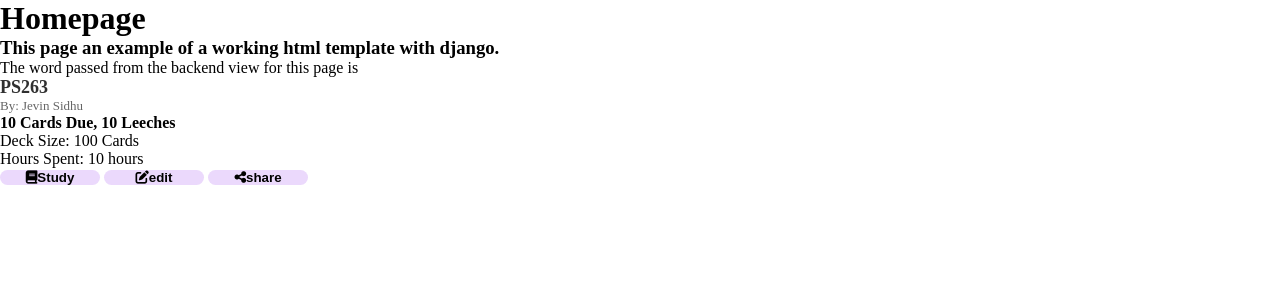
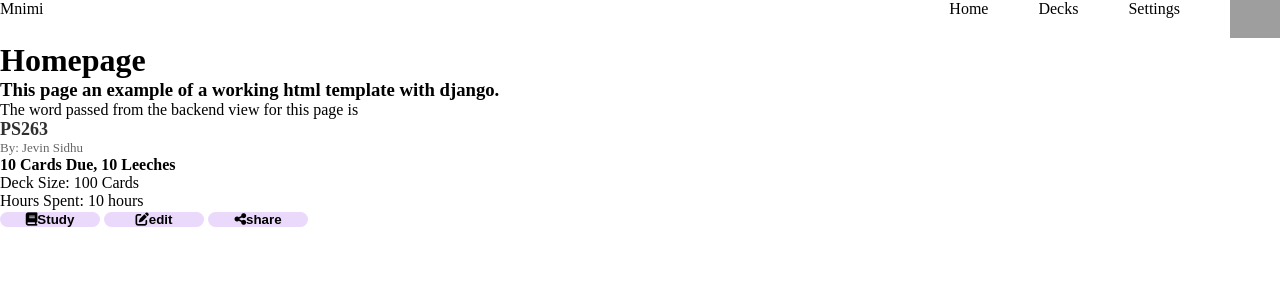
Before and after one commit to LaurierCS/Mnimi, a Django app: template templates/app/homepage.html in a window 1280 px wide. Shown: the top 300 px of the page. Run offline with Django 3.2, Linux system fonts and the light colour scheme; the template is opened without the code that fills it, so the values that code supplies are empty; some libraries are stand-ins or nearby versions; grey boxes are pictures that could not be loaded.

Commit message:
Rebase master

```diff
--- a/static/css/main.css
+++ b/static/css/main.css
@@ -4,39 +4,71 @@
   padding: 0;
   border: 0;
 }
-.course{
+.course {
   font-weight: bold;
   color: rgb(48, 48, 48);
   font-size: large;
 }
-.creator{
+.creator {
   font-size: small;
   opacity: 60%;
 }
-.cards{
+.cards {
   font-weight: bold;
 }
-.decksize{
+.decksize {
   font-weight: bold;
 }
-.hoursspent{
+.hoursspent {
   font-weight: bold;
 }
-.study{
+.study {
   font-weight: bold;
-    background-color: #EBD9FC;
+  background-color: #ebd9fc;
   border-radius: 50px;
   width: 100px;
 }
-.edit{
+.edit {
   font-weight: bold;
-    background-color: #EBD9FC;
-    border-radius: 50px;
-    width: 100px;;
-}
-.share{
-    font-weight: bold;
-    background-color: #EBD9FC;
+  background-color: #ebd9fc;
   border-radius: 50px;
   width: 100px;
 }
+.share {
+  font-weight: bold;
+  background-color: #ebd9fc;
+  border-radius: 50px;
+  width: 100px;
+}
+
+* {
+  box-sizing: border-box;
+  margin: 0;
+  padding: 0;
+  border: 0;
+}
+/*
+1. Make display behavior grid
+2. Change the flow of the elements from row to column
+3. Justify the content correctly
+*/
+.navigation {
+  display: grid;
+  grid-auto-flow: column;
+  justify-content: space-between;
+}
+
+/*
+  1. Create inner grid. Make display behavior grid.
+  2. Change the flow of the elements from row to column
+  3. Add a gap
+  */
+.navigation__right {
+  display: grid;
+  grid-auto-flow: column;
+  grid-gap: 50px;
+}
+
+.navigation img {
+  width: 50px;
+}
--- a/templates/base.html
+++ b/templates/base.html
@@ -1,18 +1,37 @@
 {% load static %}
 <!DOCTYPE html>
 <html lang="en">
-<head>
-    <meta charset="UTF-8">
-    <meta http-equiv="X-UA-Compatible" content="IE=edge">
-    <meta name="viewport" content="width=device-width, initial-scale=1.0">
-    <link rel="stylesheet" type="text/css" href="{% static 'css/main.css' %}">
-    <link rel="stylesheet" type="text/css" href="{% static 'css/components.css' %}">
-    <script src="https://kit.fontawesome.com/8f0bee7cc7.js" crossorigin="anonymous"></script>
-    {% block headers %}
-    {% endblock headers %}
-</head>
-<body>
-    {% block content %}
-    {% endblock content %}
-</body>
+  <head>
+    <meta charset="UTF-8" />
+    <meta http-equiv="X-UA-Compatible" content="IE=edge" />
+    <meta name="viewport" content="width=device-width, initial-scale=1.0" />
+    <link rel="stylesheet" type="text/css" href="{% static 'css/main.css' %}" />
+    <link
+      rel="stylesheet"
+      type="text/css"
+      href="{% static 'css/components.css' %}"
+    />
+    <script
+      src="https://kit.fontawesome.com/8f0bee7cc7.js"
+      crossorigin="anonymous"
+    ></script>
+    {% block headers %} {% endblock headers %}
+  </head>
+  <body>
+    <nav class="navigation">
+      <p>Mnimi</p>
+      <div class="navigation__right">
+        <p>Home</p>
+        <p>Decks</p>
+        <p>Settings</p>
+        <p>
+          <img
+            src="https://i.guim.co.uk/img/media/26392d05302e02f7bf4eb143bb84c8097d09144b/446_167_3683_2210/master/3683.jpg?width=1200&height=1200&quality=85&auto=format&fit=crop&s=49ed3252c0b2ffb49cf8b508892e452d"
+            alt="profile picture"
+          />
+        </p>
+      </div>
+    </nav>
+    {% block content %} {% endblock content %}
+  </body>
 </html>
```
Lines whose indentation alone changed are shown as unchanged.
